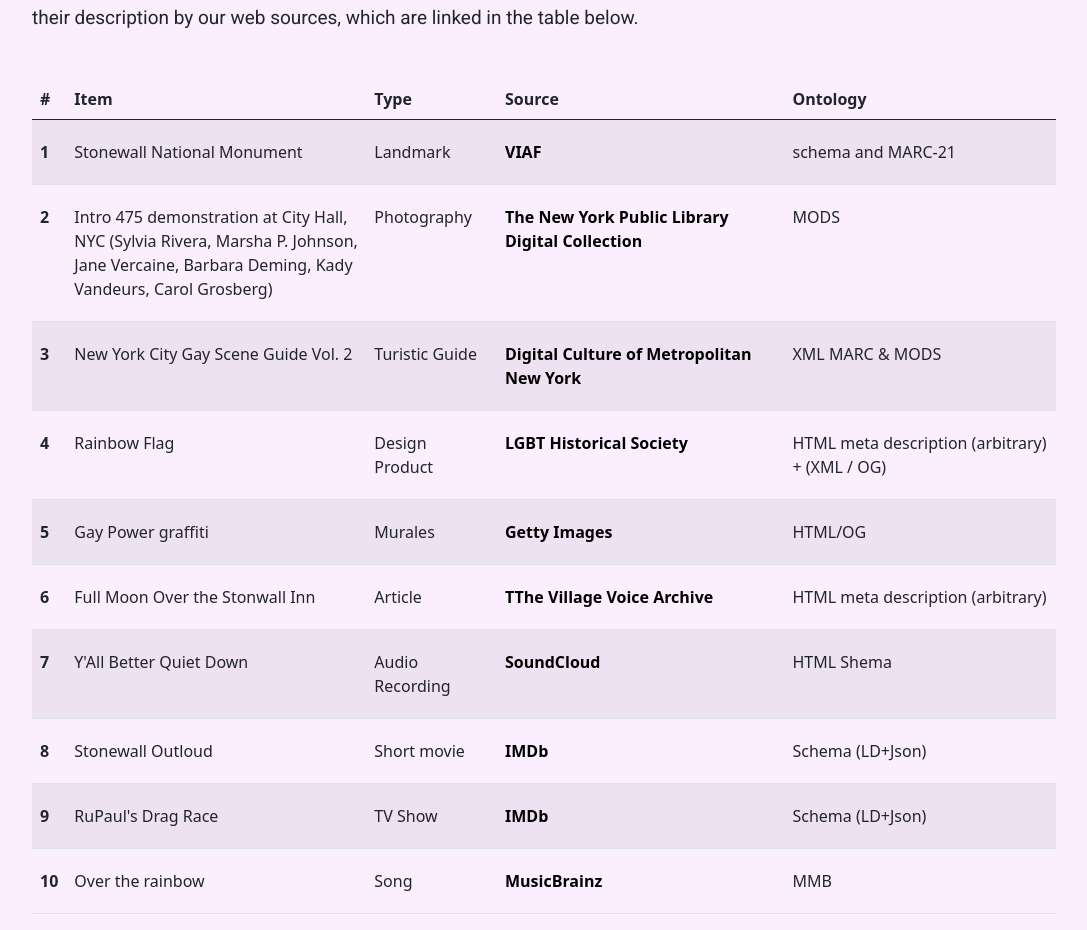
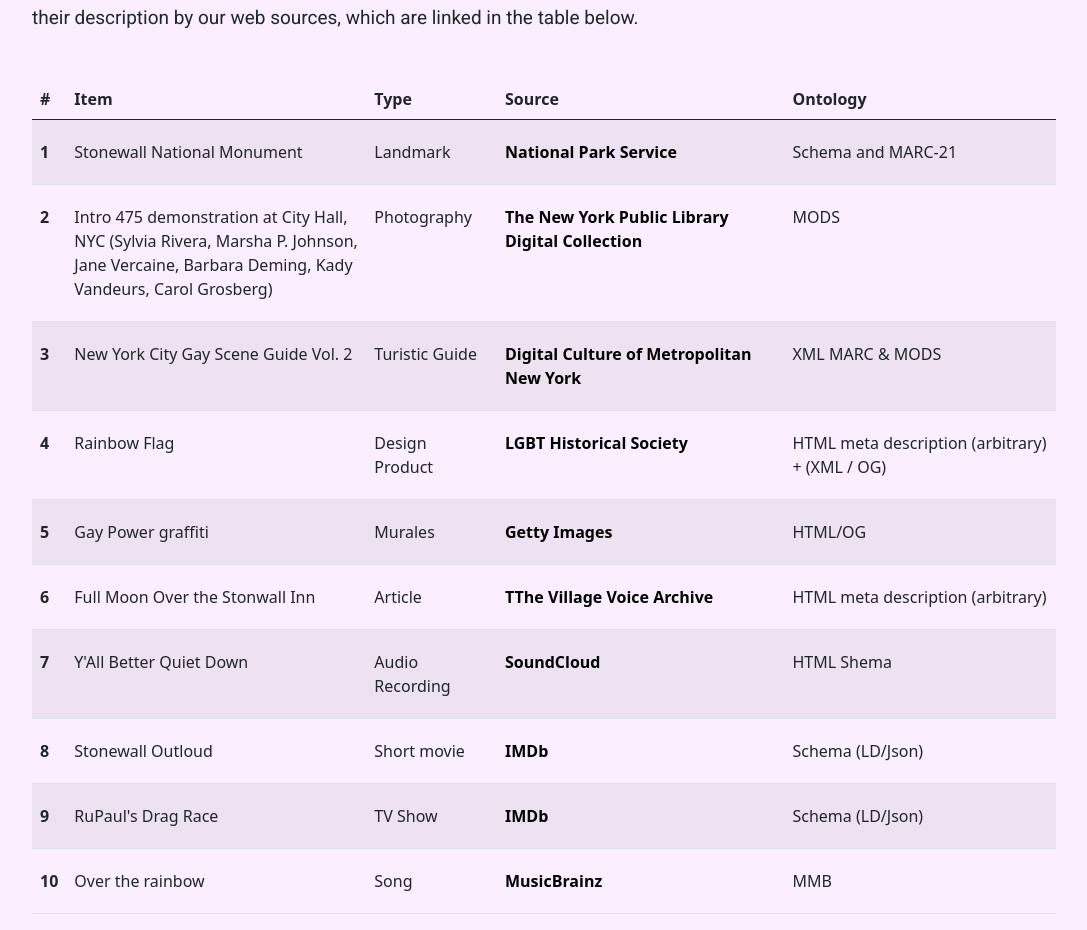
Before and after one commit to GiuliaVenditti/stonewalloutlod, a plain HTML site: page index.html in a window 1280 px wide. Shown: the part 6309-7239 px from the top of the page, without its empty margins (96-1183 px from the left). Drawn offline with nearby package versions, Linux system fonts and the light colour scheme; a web font is replaced by a local one.

Commit message:
Update index.html

```diff
--- a/index.html
+++ b/index.html
@@ -363,8 +363,8 @@
 								  <th scope="row" class="cel">1</th>
 								  <td class="big_cel cel">Stonewall National Monument</td>
 								  <td class="cel">Landmark</td>
-								  <td class="cel"><b><a target="_blank" href="https://viaf.org/viaf/3700148209308300460008/">VIAF</a></b></td>
-									 <td class="cel">schema and MARC-21</td>
+								  <td class="cel"><b><a target="_blank" href="https://www.nps.gov/ston/index.htm">National Park Service</a></b></td>
+									 <td class="cel">Schema and MARC-21</td>
 								</tr>
 								<tr>
 								  <th scope="row" class="cel">2</th>
@@ -414,14 +414,14 @@
 								  <td class="cel">Stonewall Outloud</td>
 								  <td class="cel">Short movie</td>
 								  <td class="cel"><b><a target="_blank" href="https://www.imdb.com/title/tt10333134/">IMDb</a></b></td>
-									<td class="cel">Schema (LD+Json)</td>
+									<td class="cel">Schema (LD/Json)</td>
 								</tr>
 								  <tr>
 								  <th scope="row" class="cel">9</th>
 								  <td class="cel">RuPaul's Drag Race</td>
 								  <td class="cel">TV Show</td>
 								  <td class="cel"><b><a target="_blank" href="https://www.imdb.com/title/tt1353056/">IMDb</a></b></td>
-									<td class="cel">Schema (LD+Json)</td>
+									<td class="cel">Schema (LD/Json)</td>
 								</tr>
 								  <tr>
 								  <th scope="row" class="cel">10</th>
```
